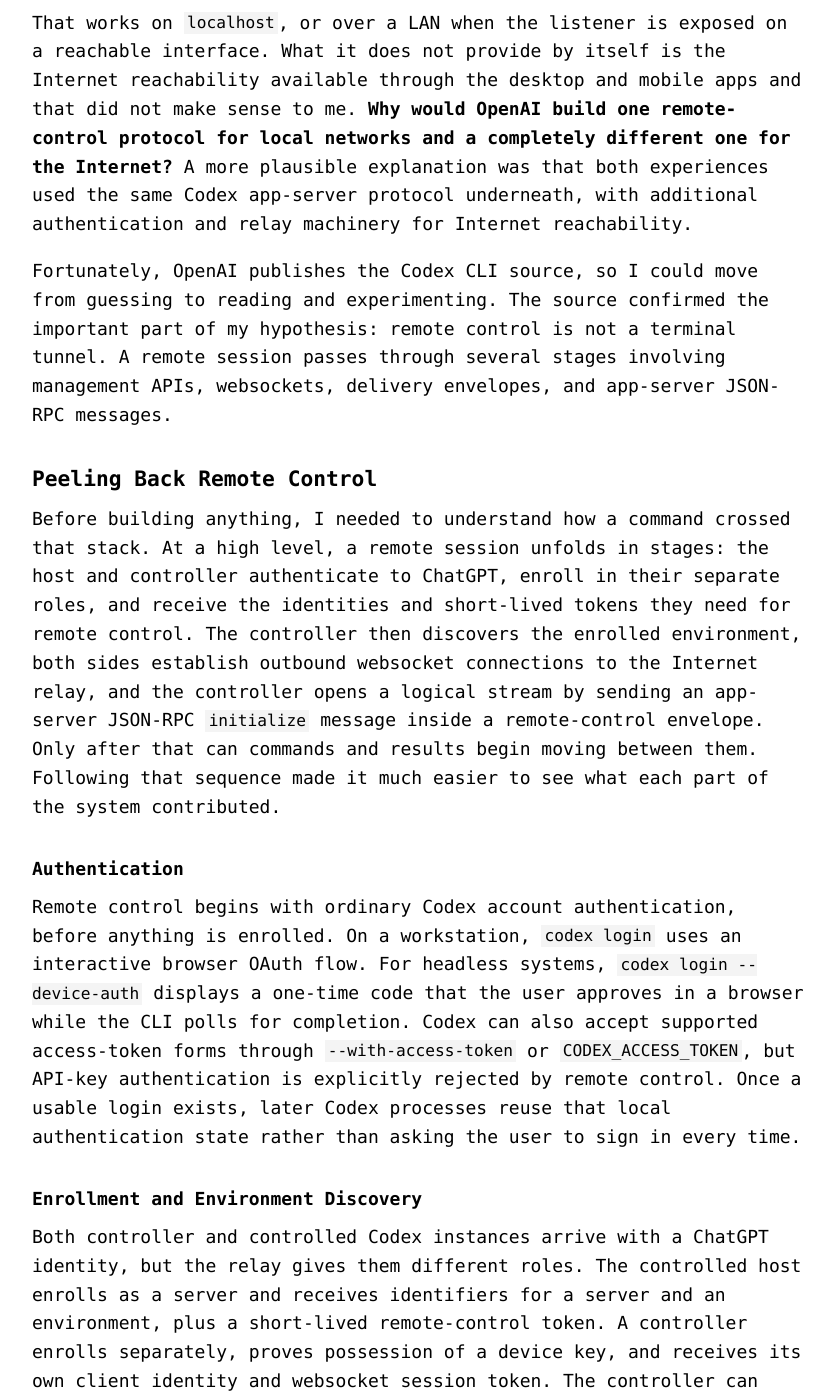
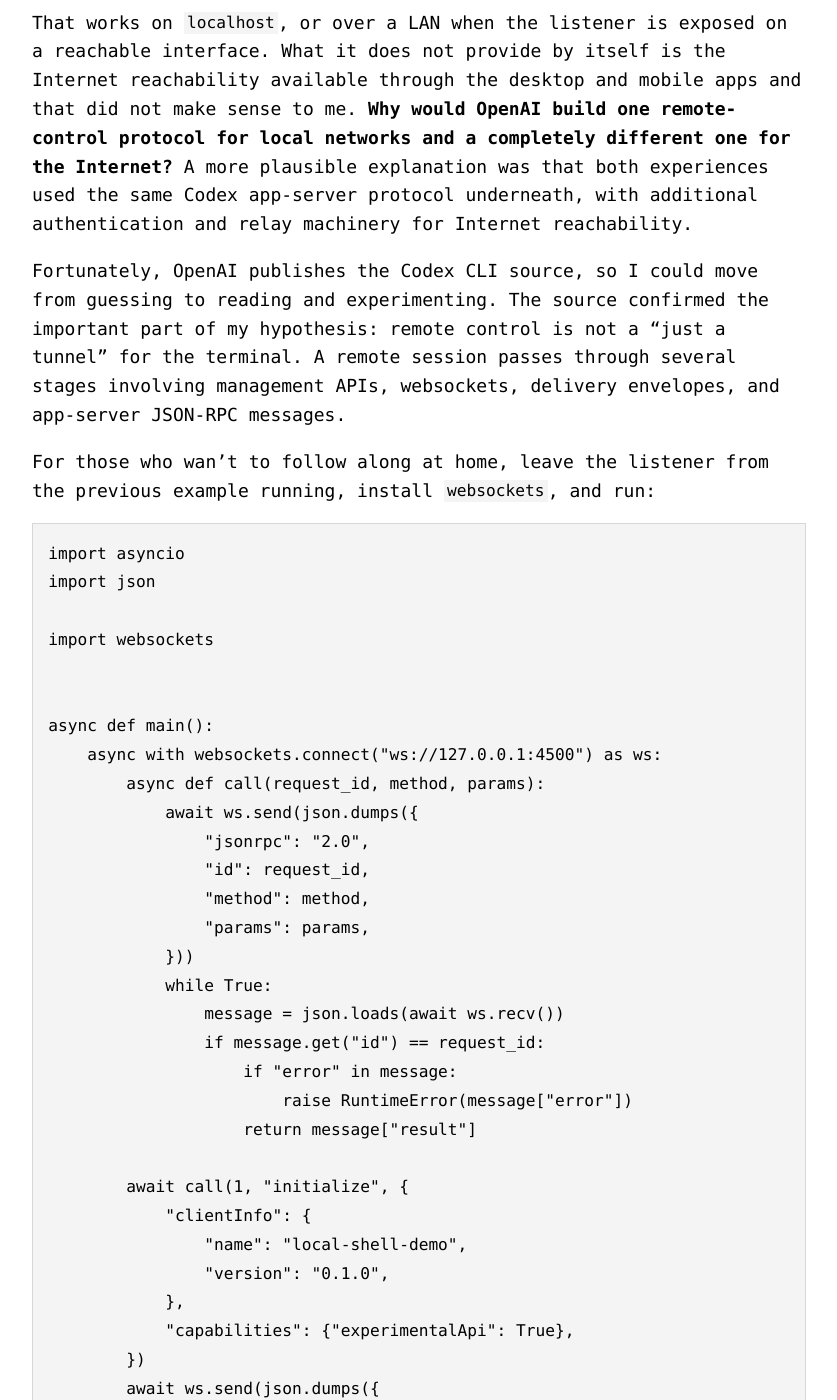
Before and after one commit to ohfog-alt/ohfog, a Jekyll site: the page built from _posts/2026-10-09-living-off-the-agent-pt1-repurposing-chatgpt-and-codex-for-command-and-control.md, in a window 1280 px wide and 1400 px high, scrolled down 1449 px. Shown: the whole window, without its empty margins (221-1058 px from the left). Built offline with Jekyll 4.4.1, drawn with Linux system fonts in a browser that asks for light colours; some of the changed text lies outside the part shown.

Commit message:
Expand remote control protocol walkthrough

````diff
--- a/_posts/2026-10-09-living-off-the-agent-pt1-repurposing-chatgpt-and-codex-for-command-and-control.md
+++ b/_posts/2026-10-09-living-off-the-agent-pt1-repurposing-chatgpt-and-codex-for-command-and-control.md
@@ -30,11 +30,74 @@ codex --remote ws://127.0.0.1:4500
 ```
  That works on `localhost`, or over a LAN when the listener is exposed on a reachable interface. What it does not provide by itself is the Internet reachability available through the desktop and mobile apps and that did not make sense to me. **Why would OpenAI build one remote-control protocol for local networks and a completely different one for the Internet?** A more plausible explanation was that both experiences used the same Codex app-server protocol underneath, with additional authentication and relay machinery for Internet reachability.
 
-Fortunately, OpenAI publishes the Codex CLI source, so I could move from guessing to reading and experimenting. The source confirmed the important part of my hypothesis: remote control is not a terminal tunnel. A remote session passes through several stages involving management APIs, websockets, delivery envelopes, and app-server JSON-RPC messages.
+Fortunately, OpenAI publishes the Codex CLI source, so I could move from guessing to reading and experimenting. The source confirmed the important part of my hypothesis: remote control is not a "just a tunnel" for the terminal. A remote session passes through several stages involving management APIs, websockets, delivery envelopes, and app-server JSON-RPC messages.
+
+For those who wan't to follow along at home, leave the listener from the previous example running, install `websockets`, and run:
+
+```
+import asyncio
+import json
+
+import websockets
+
+
+async def main():
+    async with websockets.connect("ws://127.0.0.1:4500") as ws:
+        async def call(request_id, method, params):
+            await ws.send(json.dumps({
+                "jsonrpc": "2.0",
+                "id": request_id,
+                "method": method,
+                "params": params,
+            }))
+            while True:
+                message = json.loads(await ws.recv())
+                if message.get("id") == request_id:
+                    if "error" in message:
+                        raise RuntimeError(message["error"])
+                    return message["result"]
+
+        await call(1, "initialize", {
+            "clientInfo": {
+                "name": "local-shell-demo",
+                "version": "0.1.0",
+            },
+            "capabilities": {"experimentalApi": True},
+        })
+        await ws.send(json.dumps({
+            "jsonrpc": "2.0",
+            "method": "initialized",
+        }))
+
+        thread = (await call(2, "thread/start", {}))["thread"]["id"]
+
+        await ws.send(json.dumps({
+            "jsonrpc": "2.0",
+            "id": 3,
+            "method": "thread/shellCommand",
+            "params": {
+                "threadId": thread,
+                "command": "id",
+            },
+        }))
+
+        while True:
+            message = json.loads(await ws.recv())
+            print(json.dumps(message, indent=2))
+            if message.get("id") == 3 and "error" in message:
+                raise RuntimeError(message["error"])
+            if message.get("method") == "turn/completed":
+                break
+
+
+asyncio.run(main())
+```
 
 ## Peeling Back Remote Control
 
-Before building anything, I needed to understand how a command crossed that stack. At a high level, a remote session unfolds in stages: the host and controller authenticate to ChatGPT, enroll in their separate roles, and receive the identities and short-lived tokens they need for remote control. The controller then discovers the enrolled environment, both sides establish outbound websocket connections to the Internet relay, and the controller opens a logical stream by sending an app-server JSON-RPC `initialize` message inside a remote-control envelope. Only after that can commands and results begin moving between them. Following that sequence made it much easier to see what each part of the system contributed.
+If I was going to somehow get Codex to remote control another instance of Codex over the Internet, I needed to understand how a command crossed that stack. At a high level, a remote session unfolds in stages: the host and controller authenticate to ChatGPT, enroll in their separate roles, and receive the identities and short-lived tokens they need for remote control. The controller then discovers the enrolled environment, both sides establish outbound websocket connections to the Internet relay, and the controller opens a logical stream by sending an app-server JSON-RPC `initialize` message inside a remote-control envelope. Only after that can commands and results begin moving between them. Following that sequence made it much easier to see what each part of the system contributed.
+
+![Codex Internet remote-control authentication, enrollment, pairing, websocket, stream, and remote-operation sequence](/assets/images/remote-control-sequence-v2.png)
 
 ### Authentication
 
````
Also changed, not shown: assets/images/remote-control-sequence-v2.png (added).
